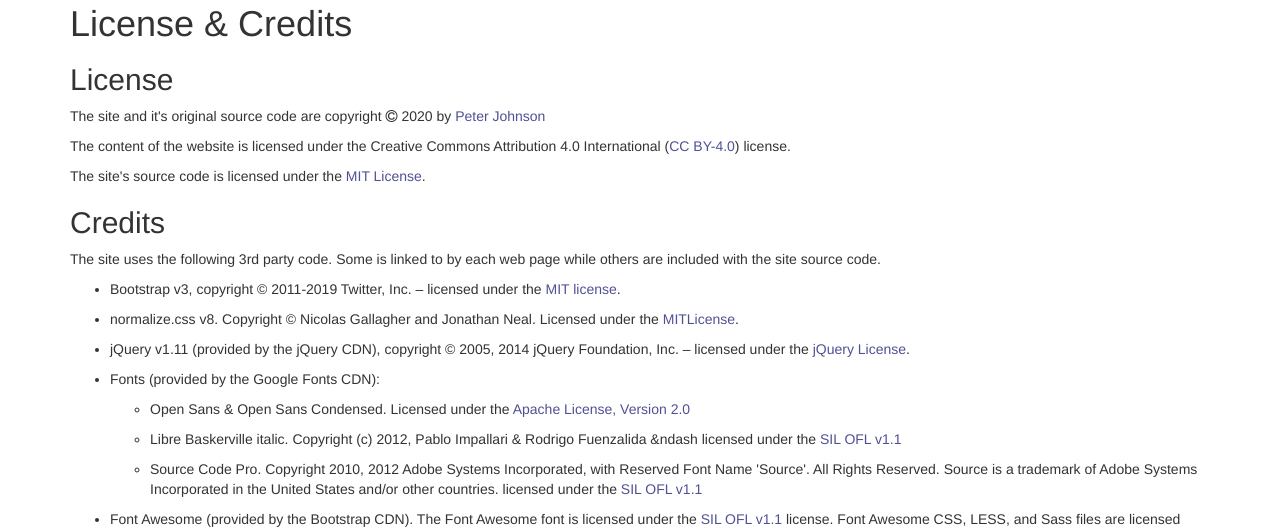
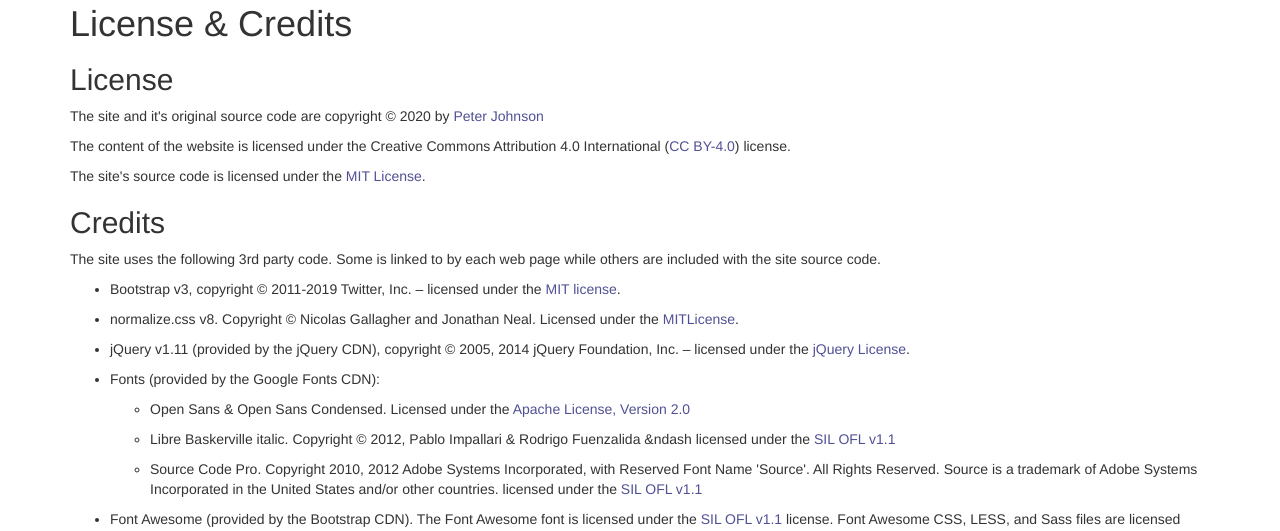
Before and after one commit to delphidabbler/delphidabbler.github.io, a Jekyll site: the page built from credits.html, in a window 1280 px wide. Shown: the part 209-740 px from the top of the page. Built offline with Jekyll 4.4.1, drawn with Linux system fonts in a browser that asks for light colours; nearby versions of some CDN libraries.

Commit message:
Rationalise usage of copyright symbol
Replaced Font Awesome symbol and "(c)" with &copy;

```diff
--- a/credits.html
+++ b/credits.html
@@ -11,7 +11,7 @@
   <h2>License</h2>
 
   <p>
-    The site and it's original source code are copyright <span class="fa fa-github fa-copyright" aria-hidden="true"></span> {{ 'now' | date: "%Y" }} by <a href="{{ site.data.core.gravatar-url }}" aria-label="{{ site.data.core.gravatar-link-title }}">Peter Johnson</a>
+    The site and it's original source code are copyright &copy; {{ 'now' | date: "%Y" }} by <a href="{{ site.data.core.gravatar-url }}" aria-label="{{ site.data.core.gravatar-link-title }}">Peter Johnson</a>
   </p>
 
   <p>
@@ -49,7 +49,7 @@
           Open Sans &amp; Open Sans Condensed. Licensed under the <a href="{{ site.data.core.apache-20-license-url }}" aria-label="{{ site.data.core.apache-20-license-link-title }}">Apache License, Version 2.0</a>
         </li>
         <li>
-          Libre Baskerville italic. Copyright (c) 2012, Pablo Impallari &amp; Rodrigo Fuenzalida &ndash licensed under the <a href="{{ site.data.core.sil-ofl-11-license-url }}" aria-label="{{ site.data.core.sil-ofl-11-license-link-title }}">SIL OFL v1.1</a>
+          Libre Baskerville italic. Copyright &copy; 2012, Pablo Impallari &amp; Rodrigo Fuenzalida &ndash licensed under the <a href="{{ site.data.core.sil-ofl-11-license-url }}" aria-label="{{ site.data.core.sil-ofl-11-license-link-title }}">SIL OFL v1.1</a>
         </li>
         <li>
           Source Code Pro. Copyright 2010, 2012 Adobe Systems Incorporated, with Reserved Font Name 'Source'. All Rights Reserved. Source is a trademark of Adobe Systems Incorporated in the United States and/or other countries. licensed under the <a href="{{ site.data.core.sil-ofl-11-license-url }}" aria-label="{{ site.data.core.sil-ofl-11-license-link-title }}">SIL OFL v1.1</a>
```
